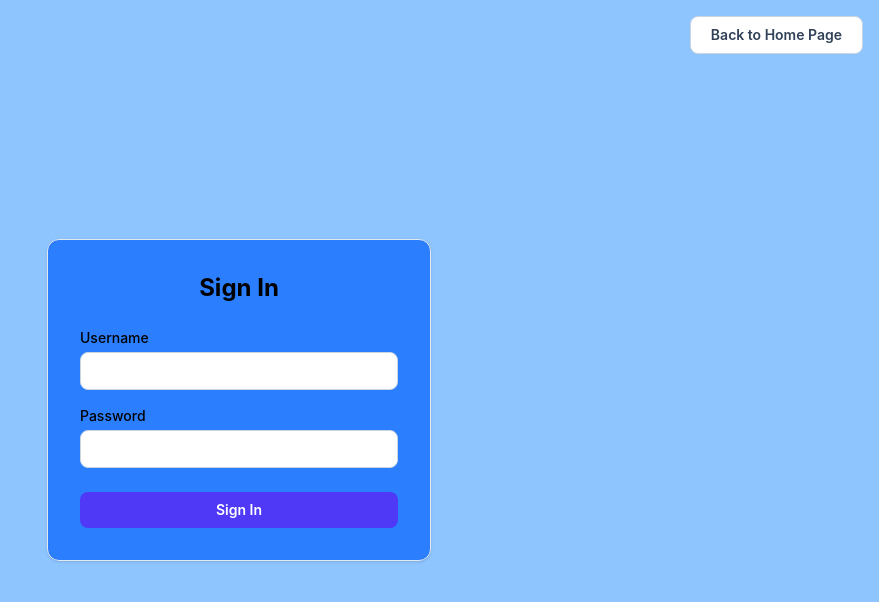
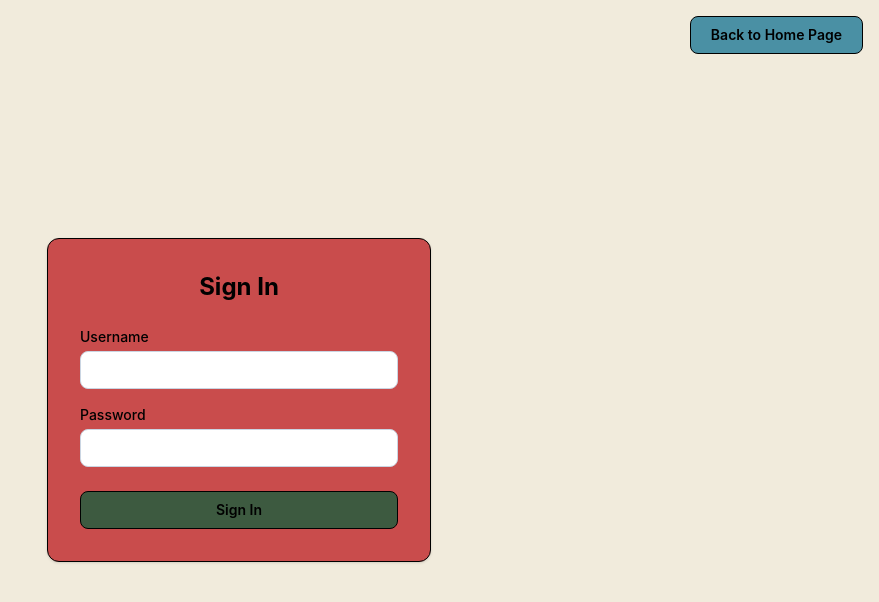
Before and after one commit to KarolisZIU/Final-Year-Project, a Vue app in the folder frontend/myapp/: page /login in a window 1280 px wide. Shown: the top 602 px of the page, without its empty margins (401-1280 px from the left). Built offline with nearby package versions, Linux system fonts and the light colour scheme; what v-calendar would draw is missing.

Commit message:
UI enchacement

```diff
--- a/frontend/myapp/src/App.vue
+++ b/frontend/myapp/src/App.vue
@@ -1,5 +1,5 @@
 <template>
-  <div class="min-h-screen flex flex-col bg-blue-300">
+  <div class="min-h-screen flex flex-col bg-[#F1EBDC]">
     <router-view />
   </div>
 </template>
--- a/frontend/myapp/src/components/AppButton.vue
+++ b/frontend/myapp/src/components/AppButton.vue
@@ -12,10 +12,10 @@
   <button
     type="button"
     :class="{
-      'bg-indigo-600 hover:bg-indigo-800 text-white': variant === 'primary',
-      'bg-white hover:bg-slate-400 text-slate-700 border border-slate-300': variant === 'secondary',
-      'bg-red-500 hover:bg-red-800 text-white': variant === 'danger',
-      'bg-green-500 hover:bg-green-700 text-white': variant === 'success',
+      'bg-[#3D5A40] border-1 border-solid border-black hover:bg-[#5A7A63] text-black': variant === 'primary',
+      'bg-[#4A90A4] border-1 border-solid border-black hover:bg-slate-400  text-black': variant === 'secondary',
+      'bg-red-400 border-1 border-solid border-black hover:bg-red-600 text-black': variant === 'danger',
+      'bg-green-300 border-1 border-solid border-black hover:bg-green-500 text-black': variant === 'success',
     }"
     class="font-semibold px-5 py-2 rounded-lg transition text-sm"
   >
--- a/frontend/myapp/src/components/FormField.vue
+++ b/frontend/myapp/src/components/FormField.vue
@@ -21,7 +21,7 @@
       :min="min"
       :value="modelValue"
       @input="$emit('update:modelValue', $event.target.value)"
-      class="w-full bg-white border border-slate-300 rounded-lg px-3 py-2 text-sm focus:outline-none focus:ring-2 focus:ring-indigo-500"
+      class="w-full bg-white border border-slate-300 rounded-lg px-3 py-2 text-sm focus:outline-none focus:ring-2 focus:black"
     />
   </div>
 </template>
--- a/frontend/myapp/src/pages/AdminDashboard.vue
+++ b/frontend/myapp/src/pages/AdminDashboard.vue
@@ -105,14 +105,14 @@
         <div class="flex flex-col gap-3 mt-4">
           <button
             @click="router.push('/admin/services')"
-            class="bg-white hover:bg-indigo-300 border border-slate-300 rounded-xl p-4 text-left shadow-sm transition"
+            class="bg-white hover:bg-slate-300 border border-slate-300 rounded-xl p-4 text-left shadow-sm transition"
           >
             <p class="text-lg font-semibold text-slate-800">Services</p>
             <p class="text-slate-500 text-sm mt-1">Add, edit or remove services</p>
           </button>
           <button
             @click="router.push('/admin/staff')"
-            class="bg-white hover:bg-indigo-300 border border-slate-300 rounded-xl p-4 text-left shadow-sm transition"
+            class="bg-white hover:bg-slate-300 border border-slate-300 rounded-xl p-4 text-left shadow-sm transition"
           >
             <p class="text-lg font-semibold text-slate-800">Staff</p>
             <p class="text-slate-500 text-sm mt-1">View and manage staff members</p>
@@ -125,7 +125,7 @@
           v-model="filterStaff"
           type="text"
           placeholder="Filter by staff name..."
-          class="w-full border border-slate-300 rounded-lg px-3 py-2 text-sm mb-4"
+          class="w-full border-1 border-solid border-black rounded-lg px-3 py-2 text-sm mb-4"
         />
 
         <div class="flex items-center justify-between mb-4">
--- a/frontend/myapp/src/pages/Login.vue
+++ b/frontend/myapp/src/pages/Login.vue
@@ -38,7 +38,7 @@
 
 <template>
   <div class="min-h-screen flex items-center justify-center">
-    <div class="bg-blue-500 rounded-xl border border-slate-200 shadow-sm p-8 w-full max-w-sm mx-4">
+    <div class="bg-[#C94C4C] rounded-xl border border-black shadow-sm p-8 w-full max-w-sm mx-4">
       <h1 class="text-2xl font-bold text-center text-black mb-6">Sign In</h1>
 
       <form class="flex flex-col gap-4" @submit.prevent="login">
--- a/frontend/myapp/src/pages/ManageBooking.vue
+++ b/frontend/myapp/src/pages/ManageBooking.vue
@@ -68,7 +68,7 @@
                     <p class="font-semibold text-slate-800 text-lg">{{ booking.service_name }}</p>
                     <p class="text-slate-500 text-sm mt-1">With {{ booking.staff_name }} &middot; {{ new Date(booking.booking_start_time).toLocaleString() }}</p>
                 </div>
-                <AppButton variant="secondary" @click="cancelBooking(booking.booking_id)">Cancel</AppButton>
+                <AppButton variant="danger" @click="cancelBooking(booking.booking_id)">Cancel</AppButton>
             </div>
         </div>
 
```
